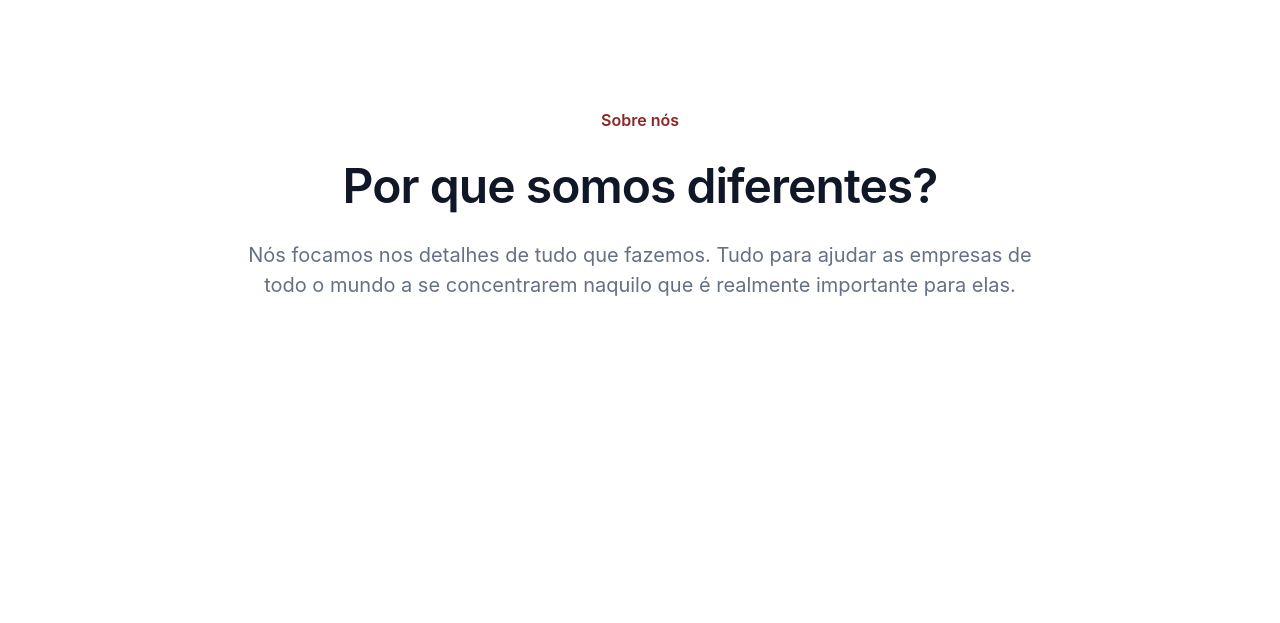
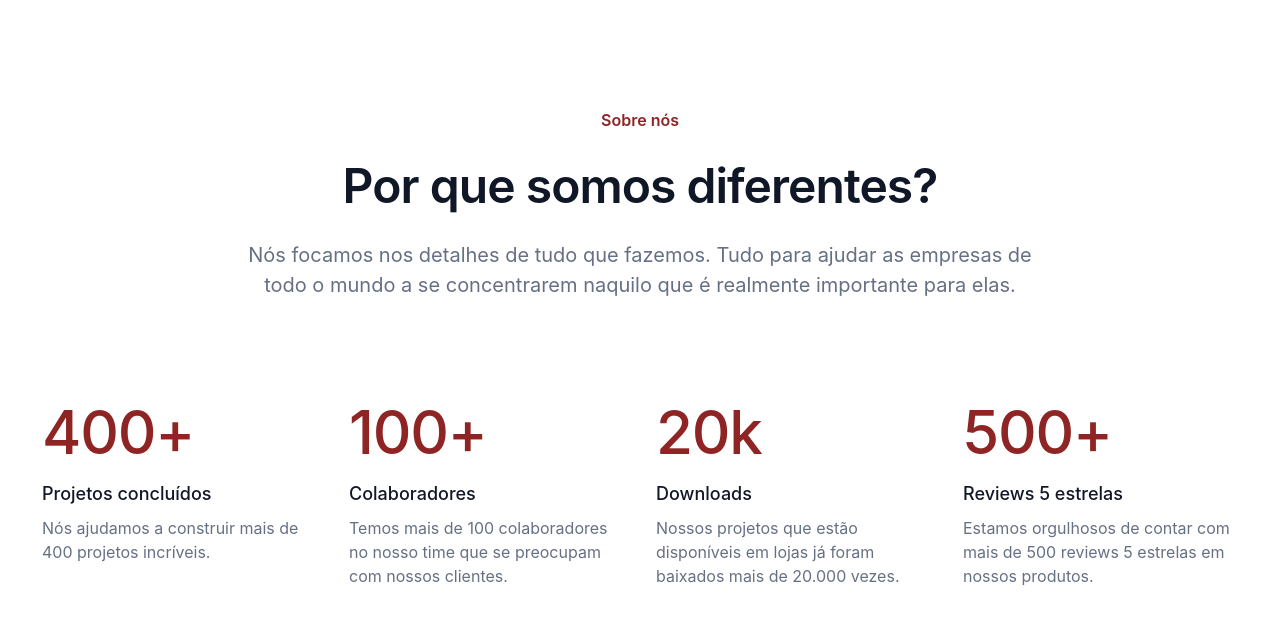
Before and after one commit to rildodev/7DaysOfCode, a plain HTML site: page index.html in a window 1280 px wide. Shown: the part 85-708 px from the top of the page. Drawn offline with Linux system fonts and the light colour scheme.

Commit message:
Criando seção de métricas

```diff
--- a/assets/css/style.css
+++ b/assets/css/style.css
@@ -148,3 +148,55 @@ section {
   width: 791px;
   height: 60px;
 }
+
+/* SECTION METRICAS */
+#metricas-container {
+  margin-top: 96px;
+
+  display: flex;
+  flex-direction: row;
+  align-items: center;
+  justify-content: center;
+  gap: 32px;
+}
+
+#metricas-container div {
+  width: 275px;
+  height: 192px;
+
+  display: flex;
+  flex-direction: column;
+}
+
+#metricas-container div h1 {
+  color: var(--main-color);
+
+  font-size: 60px;
+  font-weight: 550;
+  line-height: 72px;
+  letter-spacing: -0.02em;
+
+  margin-bottom: 12px;
+}
+
+#metricas-container div span {
+  font-size: 18px;
+  font-weight: 550;
+  line-height: 28px;
+  color: var(--title-section-color);
+
+  margin-bottom: 8px;
+}
+
+#metricas-container div p {
+  color: var(--text-color);
+
+  font-weight: 400;
+  line-height: 24px;
+
+  height: 72px;
+}
+
+#metricas-container div .m1 {
+  height: 48px;
+}
--- a/index.html
+++ b/index.html
@@ -33,8 +33,8 @@
     <!-- fim nav -->
 
     <!-- inicio section -->
-    <section>
-      <p id="about" class="sobre-nos">Sobre nós</p>
+    <section id="about">
+      <p class="sobre-nos">Sobre nós</p>
       <h1 id="titulo-section">Por que somos diferentes?</h1>
       <p id="texto-section">
         Nós focamos nos detalhes de tudo que fazemos. Tudo para ajudar as
@@ -42,5 +42,42 @@
         importante para elas.
       </p>
     </section>
+
+    <section id="metricas-container">
+      <div id="m1">
+        <h1>400+</h1>
+        <span>Projetos concluídos</span>
+        <p class="m1">
+          Nós ajudamos a construir mais de 400 projetos incríveis.
+        </p>
+      </div>
+
+      <div>
+        <h1>100+</h1>
+        <span>Colaboradores</span>
+        <p>
+          Temos mais de 100 colaboradores no nosso time que se preocupam com
+          nossos clientes.
+        </p>
+      </div>
+
+      <div>
+        <h1>20k</h1>
+        <span>Downloads</span>
+        <p>
+          Nossos projetos que estão disponíveis em lojas já foram baixados mais
+          de 20.000 vezes.
+        </p>
+      </div>
+
+      <div>
+        <h1>500+</h1>
+        <span>Reviews 5 estrelas</span>
+        <p>
+          Estamos orgulhosos de contar com mais de 500 reviews 5 estrelas em
+          nossos produtos.
+        </p>
+      </div>
+    </section>
   </body>
 </html>
```
